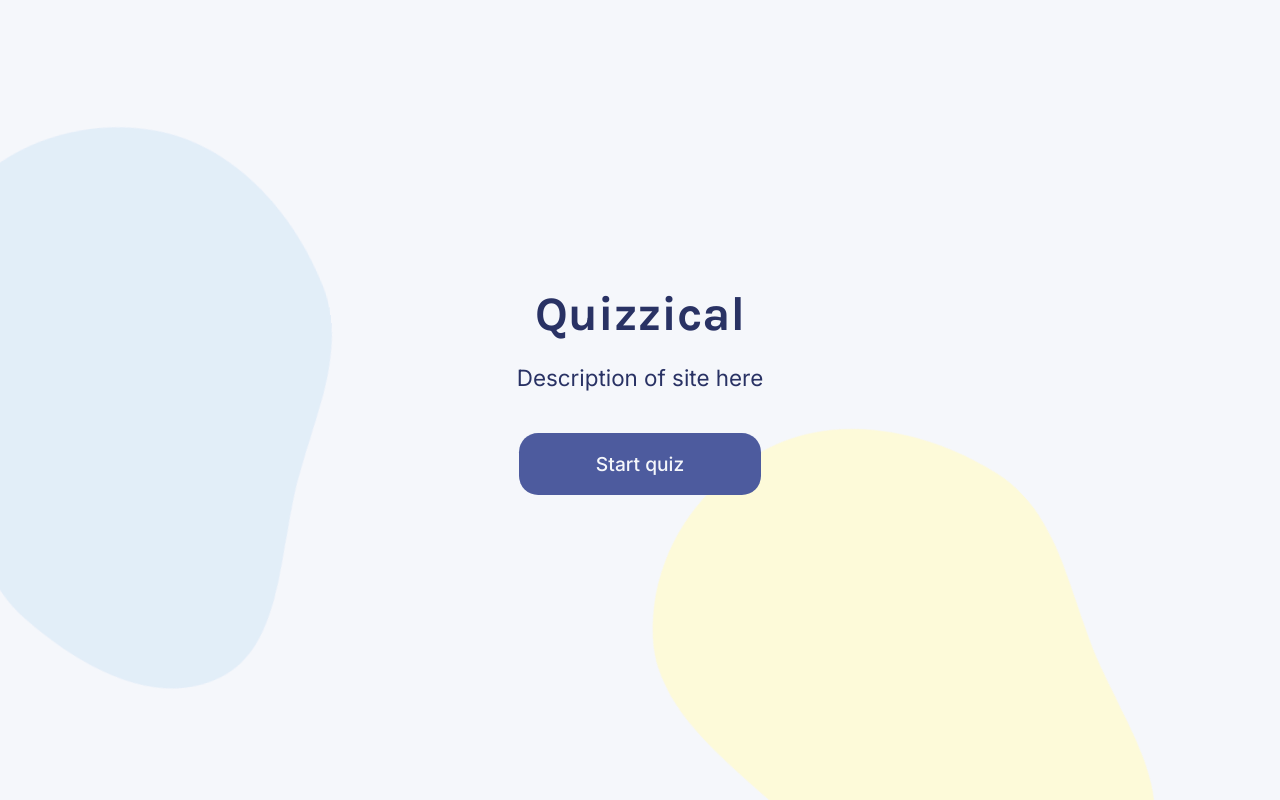
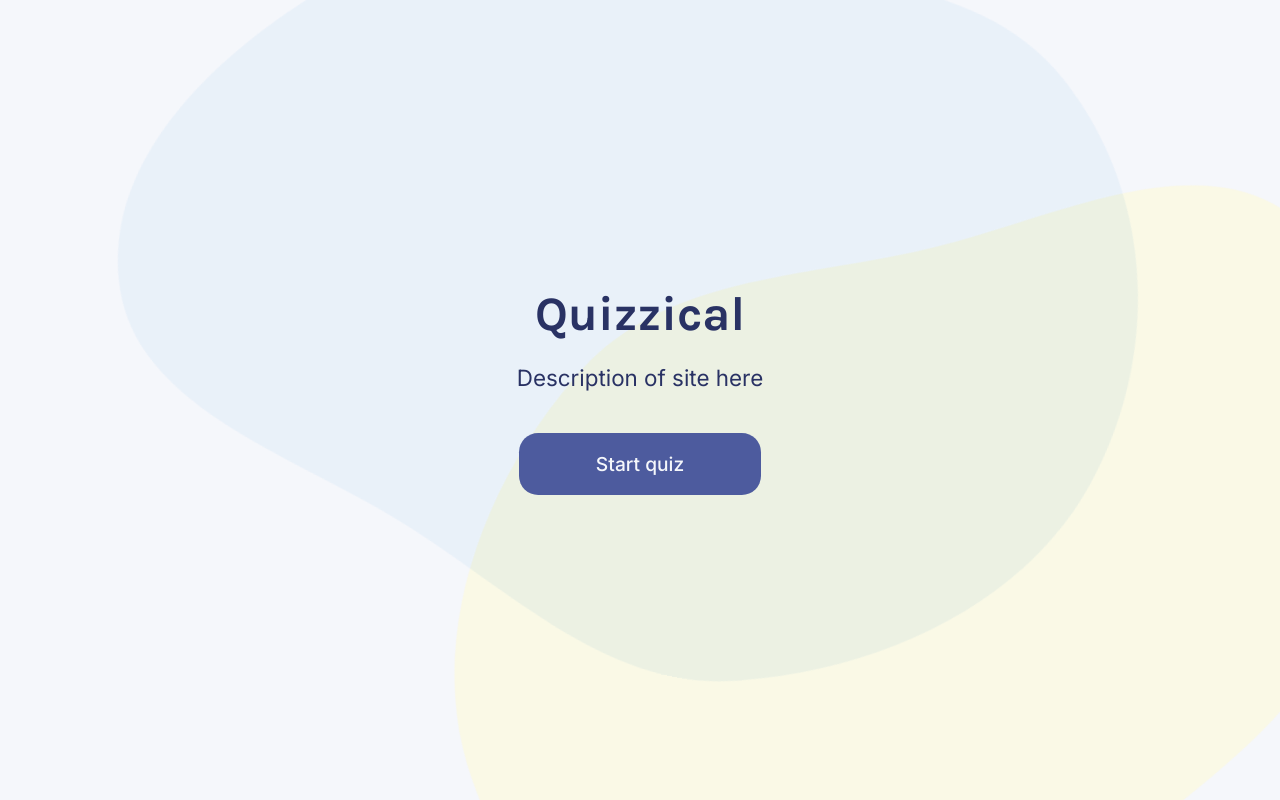
Before and after one commit to michdw/react-quizzical, a React (Create React App) app: page / in a window 1280 px wide. Built offline with nearby package versions, Linux system fonts and the light colour scheme.

Commit message:
working on loading spinner, need to figure out how to set styles

```diff
--- a/package.json
+++ b/package.json
@@ -11,6 +11,7 @@
     "react": "^18.2.0",
     "react-dom": "^18.2.0",
     "react-scripts": "5.0.1",
+    "react-spinners": "^0.13.8",
     "web-vitals": "^2.1.4"
   },
   "scripts": {
--- a/src/App.css
+++ b/src/App.css
@@ -29,7 +29,7 @@ Start, Quiz {
 
 .shape {
   position: fixed;
-  opacity: .8;
+  opacity: .5;
   mix-blend-mode: multiply;
 }
 
--- a/src/components/Quiz.jsx
+++ b/src/components/Quiz.jsx
@@ -1,6 +1,7 @@
-import React, {useState, useEffect} from "react";
+import React, { useState, useEffect } from "react";
 import "./Quiz.css";
 import { decode } from "html-entities";
+import ClipLoader from "react-spinners/ClipLoader";
 
 export default function Quiz(props) {
   const dataFetchedRef = React.useRef(false);
@@ -51,18 +52,14 @@ export default function Quiz(props) {
             setQuiz(data);
             setOptions(
               data.results.map((result) => {
-                let optionsArray = [...result.incorrect_answers]
-                .concat(result.correct_answer)
+                let optionsArray = [...result.incorrect_answers].concat(
+                  result.correct_answer
+                );
                 return result.type === "boolean"
-                  ? optionsArray
-                      .sort()
-                      .reverse()
-                  : shuffleArray(
-                      optionsArray
-                    );
+                  ? optionsArray.sort().reverse()
+                  : shuffleArray(optionsArray);
               })
             );
-            console.log(data);
           })
           .catch((error) => console.log(error))
     );
@@ -78,7 +75,7 @@ export default function Quiz(props) {
   }
 
   function finishQuiz() {
-    getScore();
+    showAnswers();
     setComplete(true);
   }
 
@@ -88,10 +85,9 @@ export default function Quiz(props) {
       newSelections[qIndex] = oIndex;
       return newSelections;
     });
-    console.log(selections);
   }
 
-  function getScore() {
+  function showAnswers() {
     const correctAnswers = document.querySelectorAll('[data-correct="true"]');
     const incorrectAnswers = document.querySelectorAll(
       '[data-correct="false"]'
@@ -131,7 +127,8 @@ export default function Quiz(props) {
   }
 
   //elements
-  const quizData = dataFetchedRef.current ? (
+  const quizData =
+    dataFetchedRef.current &&
     quiz.results.map((result, qIndex) => (
       <div key={qIndex} className="question-panel">
         <p className="question">{decode(result.question)}</p>
@@ -164,10 +161,9 @@ export default function Quiz(props) {
         </div>
         <hr></hr>
       </div>
-    ))
-  ) : (
-    <div>loading</div>
-  );
+    ));
+
+  const loadingSpinner = <ClipLoader />;
 
   const startButton = () => {
     return <button onClick={startQuiz}>Start New Quiz</button>;
@@ -184,7 +180,8 @@ export default function Quiz(props) {
   //
   return (
     <div className="quiz-page">
-      {quizData}
+      {loadingSpinner}
+      {/* {dataFetchedRef.current ? quizData : loadingSpinner} */}
       <div className="quiz-footer">
         {complete && (
           <div className="score-info">
--- a/src/components/Shape.jsx
+++ b/src/components/Shape.jsx
@@ -1,21 +1,18 @@
 import React from "react";
 
 export default function shape(props) {
-  const shapeWidth = window.innerWidth * 0.5;
-  const shapeHeight = window.innerHeight * 0.5;
-  const rotation = () => ~~(Math.random() * 360);
   const upto = (max) => ~~(Math.random() * max);
 
   const styles = [
     {
       bottom: `${upto(70)}%`,
       left: `${upto(70)}%`,
-      transform: `translate(-${upto(50)}%, ${upto(50)}%) rotate(${rotation()}deg)`,
+      transform: `translate(-${upto(50)}%, ${upto(50)}%) rotate(${upto(360)}deg)`,
     },
     {
       top: `${upto(70)}%`,
       right: `${upto(70)}%`,
-      transform: `translate(${upto(50)}%, -${upto(50)}%) rotate(${rotation()}deg)`,
+      transform: `translate(${upto(50)}%, -${upto(50)}%) rotate(${upto(360)}deg)`,
     },
   ];
   const fillColors = ["#DEEBF8", "#FFFAD1"];
@@ -24,8 +21,8 @@ export default function shape(props) {
     <svg
       className="shape"
       style={{ ...styles[props.index] }}
-      width={shapeWidth}
-      height={shapeHeight}
+      width={window.innerWidth * 0.9}
+      height={window.innerHeight * 0.9}
       viewBox="0 0 201 142"
       fill="none"
       xmlns="http://www.w3.org/2000/svg"
```
Also changed, not shown: 1 other file (tests, documents, lock files or other folders).
